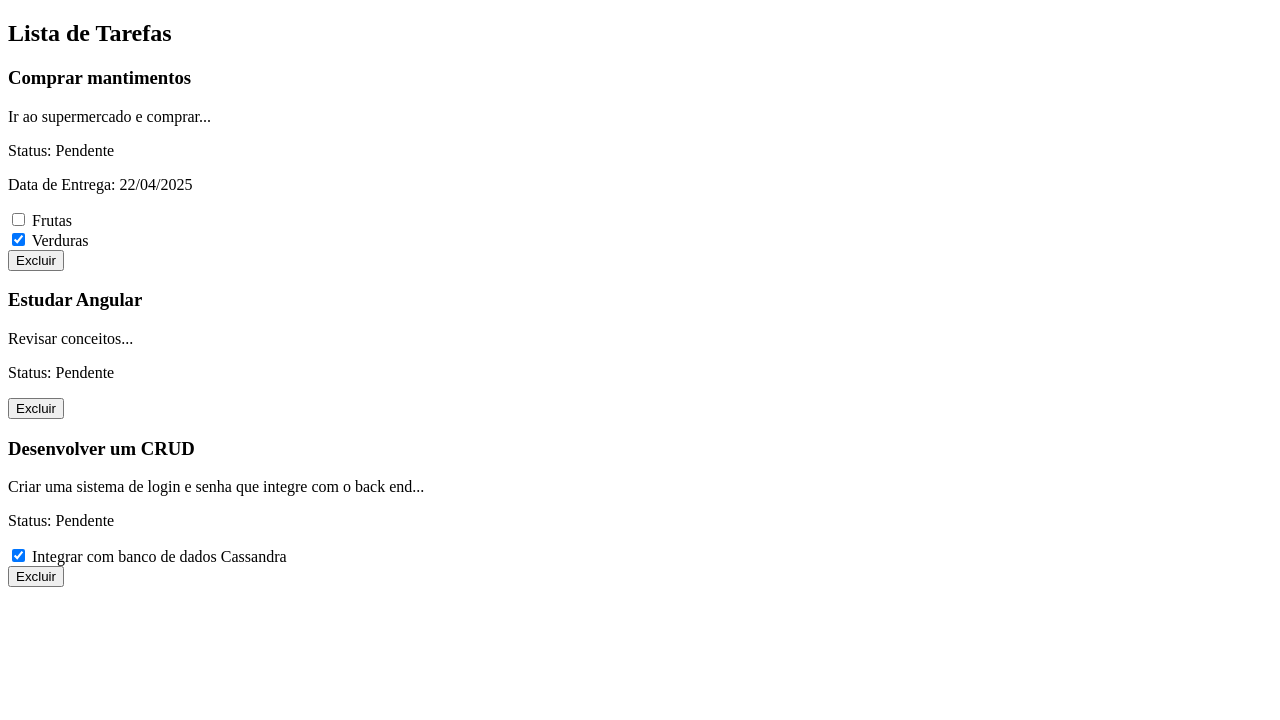
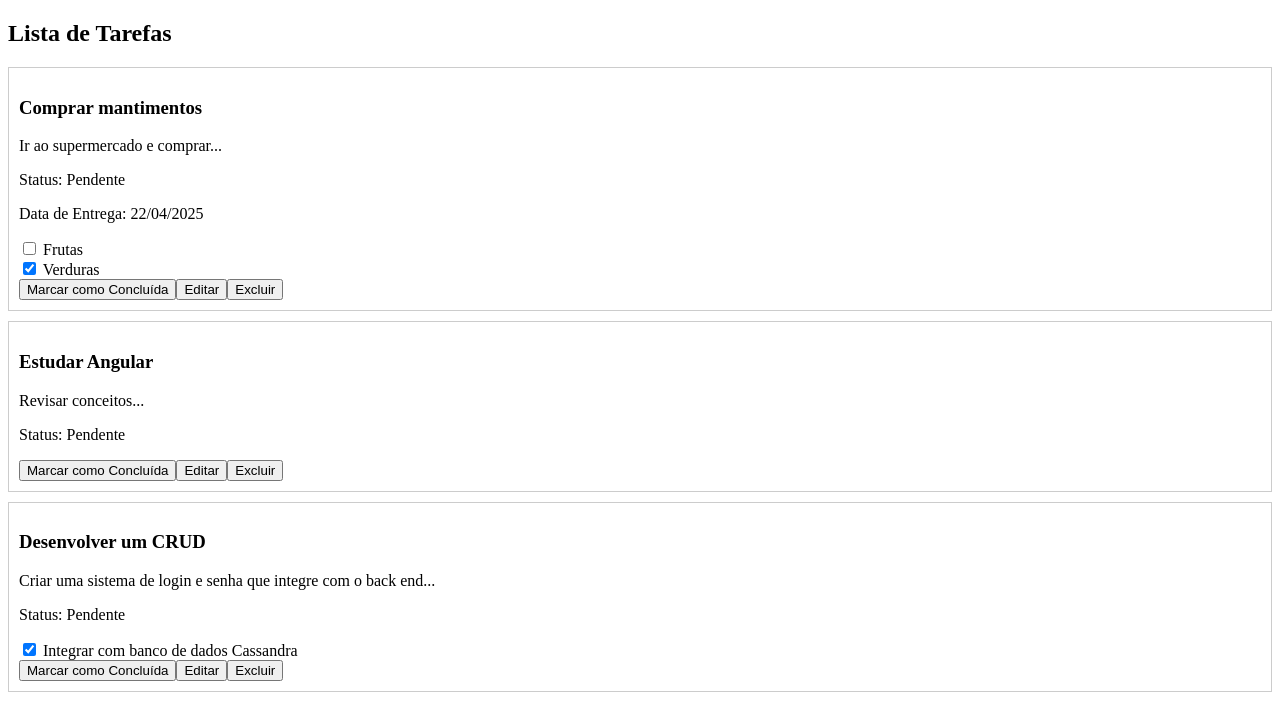
Before and after one commit to Math9751/painel-de-tarefas-simples, an Angular app: page / in a window 1280 px wide. Shown: the top 720 px of the page. Built offline with nearby package versions, Linux system fonts and the light colour scheme.

Commit message:
taskitem (adicionar e editar)

```diff
--- a/src/app/components/taskitem/taskitem.component.css
+++ b/src/app/components/taskitem/taskitem.component.css
@@ -0,0 +1,10 @@
+/* taskitem.component.css */
+.task-item {
+    border: 1px solid #ccc;
+    padding: 10px;
+    margin-bottom: 10px;
+  }
+
+  .overdue {
+    background-color: #fdd; /* Cor de fundo para tarefas atrasadas */
+  }
--- a/src/app/components/taskitem/taskitem.component.html
+++ b/src/app/components/taskitem/taskitem.component.html
@@ -1,5 +1,5 @@
 <!-- taskitem.component.html -->
-<div class="task-item">
+<div class="task-item" [class.overdue]="isAtrasada" [class.completed]="task.status === 'Concluída'">
   <h3>{{ task.titulo }}</h3>
   <p>{{ task.descricao }}</p>
   <p>Status: {{ task.status }}</p>
@@ -7,5 +7,7 @@
   <div *ngFor="let subtask of task.subtarefas">
     <input type="checkbox" [checked]="subtask.completo"> {{ subtask.descricao }}
   </div>
+  <button (click)="toggleStatus()">{{ task.status === 'Pendente' ? 'Marcar como Concluída' : 'Marcar como Pendente' }}</button>
+  <button (click)="editTask()">Editar</button>
   <button (click)="deleteTask()">Excluir</button>
 </div>
--- a/src/app/components/taskitem/taskitem.component.ts
+++ b/src/app/components/taskitem/taskitem.component.ts
@@ -12,20 +12,32 @@ import { CommonModule } from '@angular/common';
 export class TaskItemComponent {
   @Input() task!: Task;
   @Output() taskDeleted = new EventEmitter<number>();
+  @Output() taskStatusChanged = new EventEmitter<Task>();
+  @Output() taskSelected = new EventEmitter<Task>();
+  isAtrasada: boolean = false;
+
+  ngOnInit(): void {
+    this.checkIfAtrasada ();
+    }
 
   deleteTask(): void {
     this.taskDeleted.emit(this.task.id);
   }
 
-  createSubtask(): void {
-    const newSubtask = { descricao: '', completo: false };
-    this.task.subtarefas.push(newSubtask);
+  toggleStatus(): void {
+    this.task.status = this.task.status === 'Pendente' ? 'Concluída' : 'Pendente';
+    this.taskStatusChanged.emit(this.task);
   }
 
-  deleteSubtask(index: number): void {
-    this.task.subtarefas.splice(index, 1);
+  editTask(): void {
+    this.taskSelected.emit(this.task);
   }
-  toggleSubtaskCompletion(subtask: { completo: boolean }): void {
-    subtask.completo = !subtask.completo;
-  }
+
+  checkIfAtrasada(): void {
+    if (this.task.prazo) {
+      const today = new Date();
+      const prazo = new Date(this.task.prazo);
+      this.isAtrasada = prazo < today && this.task.status !== 'Concluída';
+    }
 }
+}
```
